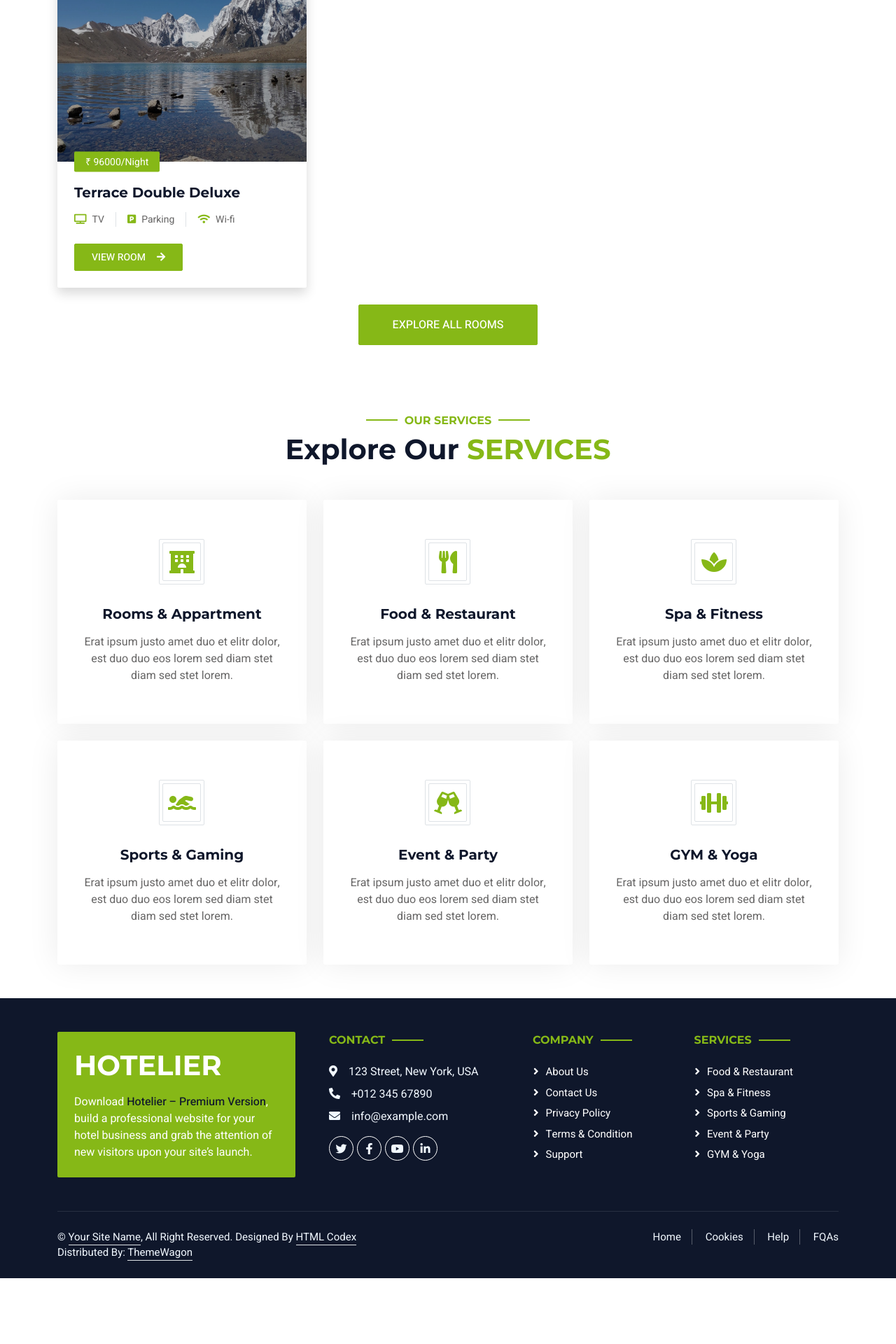
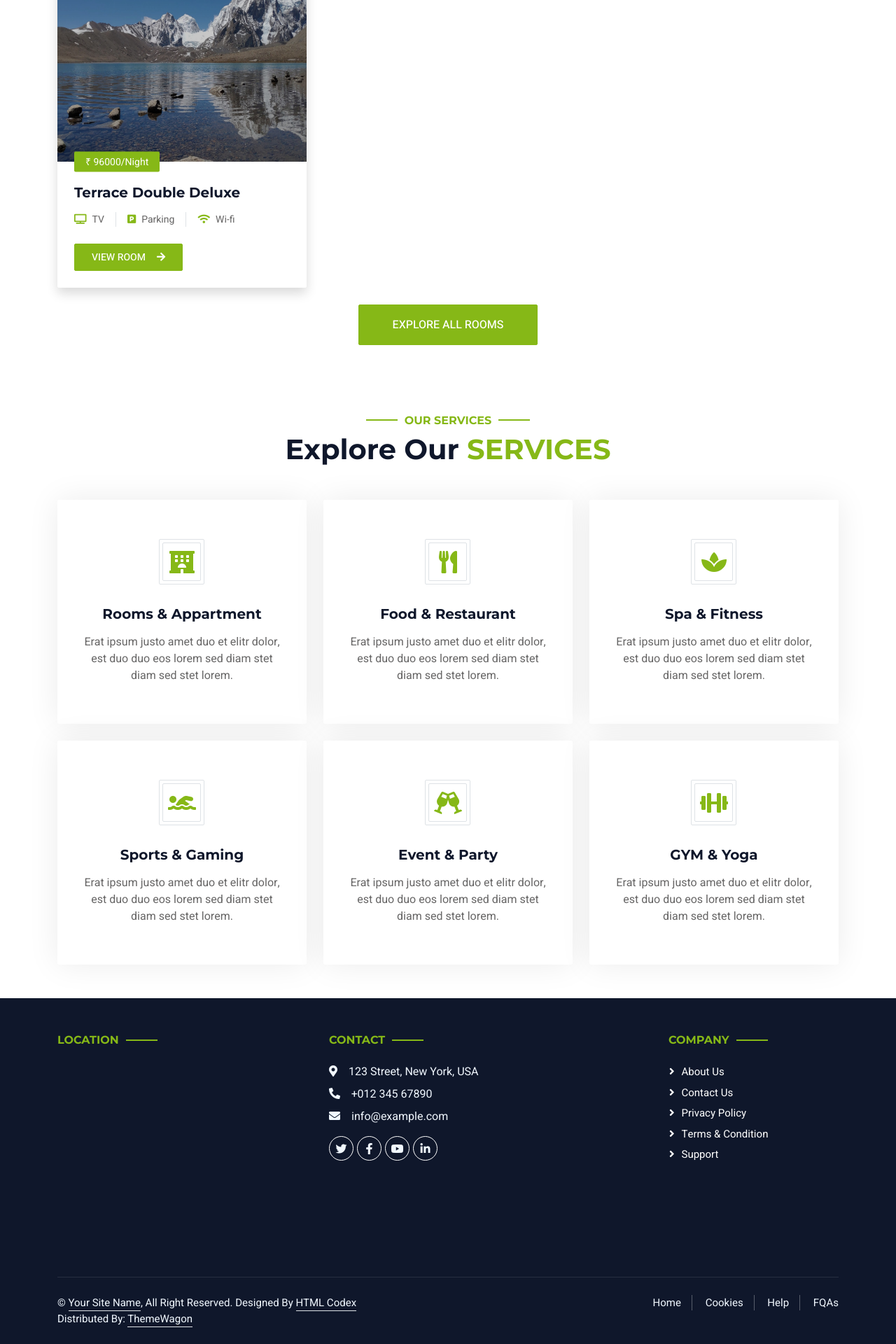
Before and after one commit to ManojTamang09/GreenHamlet, a Laravel app: page / in a window 1280 px wide. Shown: the part 2266-4186 px from the top of the page at 70% size. Before the commit the page ends 4092 px from the top, so only its background shows below. Run offline with Laravel 8, Linux system fonts and the light colour scheme; data comes from the database, SQL or seed files in the repository; some libraries are stand-ins or nearby versions; grey boxes are pictures that could not be loaded.

Commit message:
latest changes

```diff
--- a/resources/views/pages/layouts/footer.blade.php
+++ b/resources/views/pages/layouts/footer.blade.php
@@ -22,15 +22,13 @@
         <div class="container-fluid bg-dark text-light footer wow fadeIn mt-5" data-wow-delay="0.1s">
             <div class="container pb-5">
                 <div class="row g-5">
-                    <div class="col-md-6 col-lg-4">
-                        <div class="bg-primary rounded p-4">
-                            <a href="index.html"><h1 class="text-white text-uppercase mb-3">Hotelier</h1></a>
-                            <p class="text-white mb-0">
-								Download <a class="text-dark fw-medium" href="https://htmlcodex.com/hotel-html-template-pro">Hotelier – Premium Version</a>, build a professional website for your hotel business and grab the attention of new visitors upon your site’s launch.
-							</p>
-                        </div>
+                    <div class="col-lg-4">
+                        <h6 class="section-title text-start text-primary text-uppercase mb-4">Location</h6>
+                        {{-- <div class="bg-primary rounded p-4"> --}}
+                            <iframe src="https://www.google.com/maps/embed?pb=!1m18!1m12!1m3!1d56697.40067801787!2d88.58654719295379!3d27.357360511743!2m3!1f0!2f0!3f0!3m2!1i1024!2i768!4f13.1!3m3!1m2!1s0x39e6bb7d30c8dc5b%3A0x4a2a1f0352c74518!2sGreen%20Hamlet!5e0!3m2!1sen!2sin!4v1719420506895!5m2!1sen!2sin" width="320" height="250" style="border:0;" allowfullscreen="" loading="lazy" referrerpolicy="no-referrer-when-downgrade"></iframe>
+                        {{-- </div> --}}
                     </div>
-                    <div class="col-md-6 col-lg-3">
+                    <div class="col-md-5">
                         <h6 class="section-title text-start text-primary text-uppercase mb-4">Contact</h6>
                         <p class="mb-2"><i class="fa fa-map-marker-alt me-3"></i>123 Street, New York, USA</p>
                         <p class="mb-2"><i class="fa fa-phone-alt me-3"></i>+012 345 67890</p>
@@ -42,25 +40,25 @@
                             <a class="btn btn-outline-light btn-social" href=""><i class="fab fa-linkedin-in"></i></a>
                         </div>
                     </div>
-                    <div class="col-lg-5 col-md-12">
-                        <div class="row gy-5 g-4">
-                            <div class="col-md-6">
+                    <div class="col-lg-3">
+                        {{-- <div class="row gy-5 g-4"> --}}
+                            {{-- <div class="col-md-6"> --}}
                                 <h6 class="section-title text-start text-primary text-uppercase mb-4">Company</h6>
                                 <a class="btn btn-link" href="">About Us</a>
                                 <a class="btn btn-link" href="">Contact Us</a>
                                 <a class="btn btn-link" href="">Privacy Policy</a>
                                 <a class="btn btn-link" href="">Terms & Condition</a>
                                 <a class="btn btn-link" href="">Support</a>
-                            </div>
-                            <div class="col-md-6">
+                            {{-- </div> --}}
+                            {{-- <div class="col-md-6">
                                 <h6 class="section-title text-start text-primary text-uppercase mb-4">Services</h6>
                                 <a class="btn btn-link" href="">Food & Restaurant</a>
                                 <a class="btn btn-link" href="">Spa & Fitness</a>
                                 <a class="btn btn-link" href="">Sports & Gaming</a>
                                 <a class="btn btn-link" href="">Event & Party</a>
                                 <a class="btn btn-link" href="">GYM & Yoga</a>
-                            </div>
-                        </div>
+                            </div> --}}
+                        {{-- </div> --}}
                     </div>
                 </div>
             </div>
```
